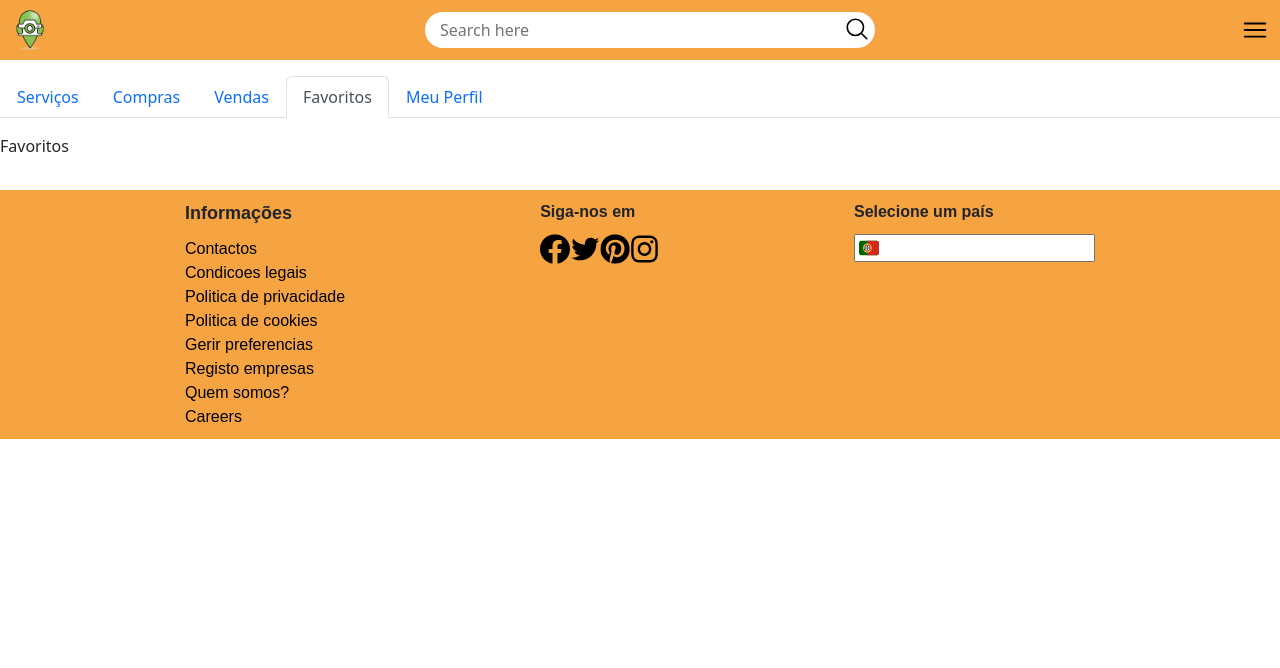
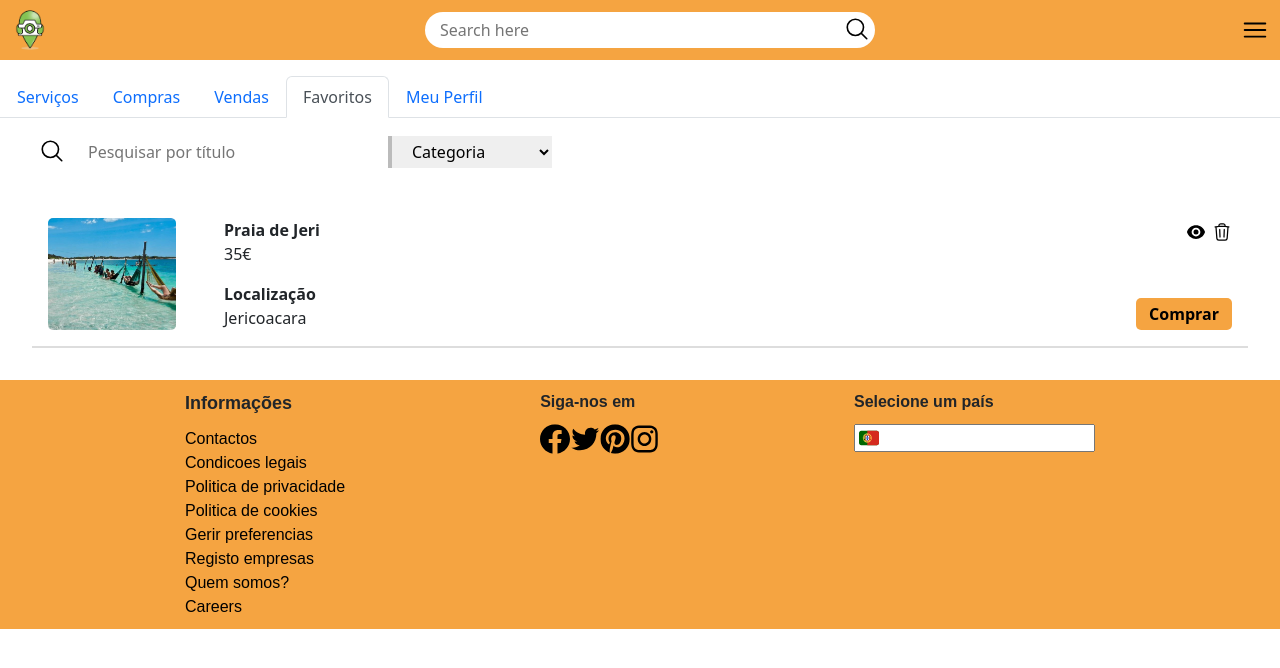
Before and after one commit to earthquake-algarve/react-service, a React (Create React App) app: page /dashboard in a window 1280 px wide. Both pictures are taken after a click on the item "Favoritos". Shown: the top 668 px of the page. Built offline with nearby package versions, Linux system fonts and the light colour scheme.

Commit message:
feat: Favoritos tab added

```diff
--- a/src/components/dashboard/favoritos/Favoritos.js
+++ b/src/components/dashboard/favoritos/Favoritos.js
@@ -1,8 +1,53 @@
-import React from 'react'
-import './Favoritos.css'
+import React from 'react';
+import SearchBar from '../searchbar/SearchBar';
+import './Favoritos.css';
+import { EyeIcon, BinIcon } from '../../../Icons';
 
 export default function Favoritos() {
-  return (
-    <div>Favoritos</div>
-  )
+	return (
+		<>
+			<SearchBar />
+
+			<div className='container-ativos'>
+				<div className='wrap-ativo'>
+					<div className='left'>
+						<div className='img-ativo'>
+							<img
+								src='img/jeri.png'
+								alt='praia de jeri'
+							></img>
+						</div>
+
+						<div className='details-ativo'>
+							<div className='details-cima'>
+								<div className='tour-preco'>
+									<span>Praia de Jeri</span>
+									<span>35€</span>
+								</div>
+							</div>
+							<div className='details-baixo'>
+								<span>Localização</span>
+								<span>Jericoacara</span>
+							</div>
+						</div>
+					</div>
+
+					<div className='icons-button-ativo'>
+						<div className='icons-cima'>
+							<button>
+								<EyeIcon />
+							</button>
+							<button>
+								<BinIcon />
+							</button>
+						</div>
+
+						<div className='button-baixo'>
+							<button>Comprar</button>
+						</div>
+					</div>
+				</div>
+			</div>
+		</>
+	);
 }
```
